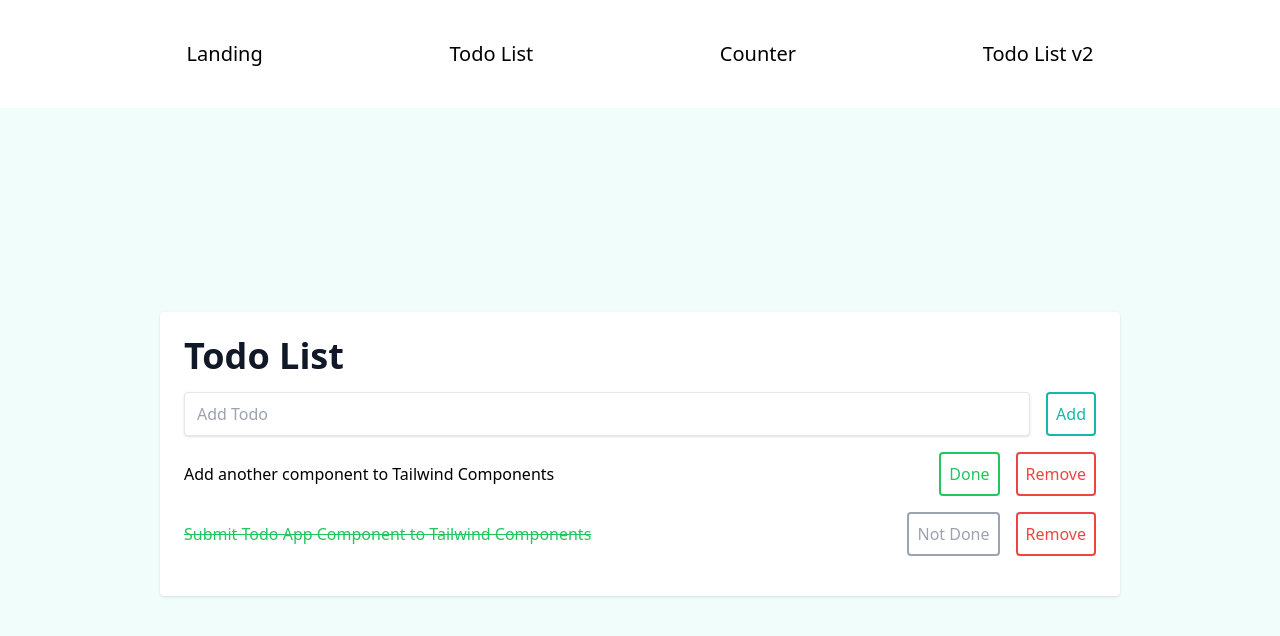
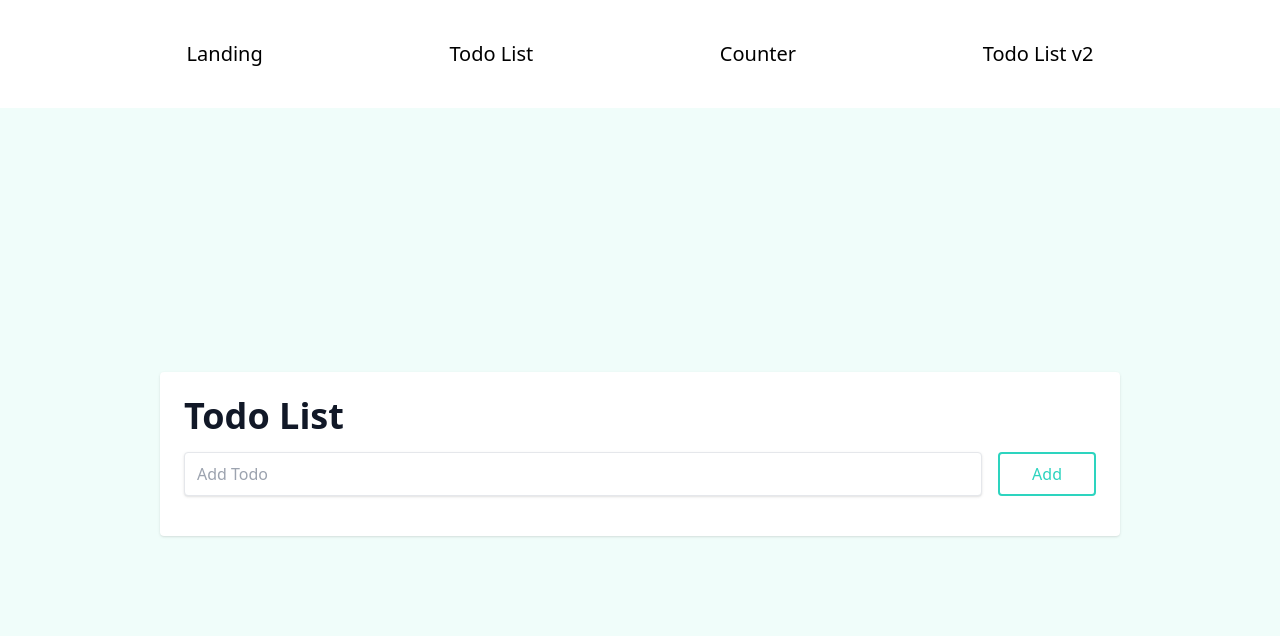
Before and after one commit to Muhammetacin/verou-3-react-intro-Muhammetacin, a React (Create React App) app: page /todosv2 in a window 1280 px wide. Shown: the top 636 px of the page. Built offline with nearby package versions, Linux system fonts and the light colour scheme.

Commit message:
Implement functionalities for todolist v2

```diff
--- a/src/App.js
+++ b/src/App.js
@@ -4,7 +4,7 @@ import { Routes, Route } from "react-router-dom";
 import Todos from "./TodoList/Todos";
 import Counter from "./Counter/Counter";
 import { Landing } from "./Landing";
-import TodoListContainer from "./TodoListv2/TodoListContainer";
+import TodoListPage from "./TodoListv2/TodoListPage";
 
 function App() {
   return (
@@ -15,7 +15,7 @@ function App() {
         <Route path="/" element={<Landing />} />
         <Route path="todos" element={<Todos />} />
         <Route path="counter" element={<Counter />} />
-        <Route path="todosv2" element={<TodoListContainer />} />
+        <Route path="todosv2" element={<TodoListPage />} />
       </Routes>
     </div>
   );
--- /dev/null
+++ b/src/TodoListv2/TodoItem.js
@@ -0,0 +1,55 @@
+import React from "react";
+
+const TodoItem = ({ todos, setTodos }) => {
+  //   const [todos, setTodos] = useState([
+  //     { id: 1, task: "Hello React", completed: true },
+  //     { id: 2, task: "Hello Another React", completed: false },
+  //     { id: 2, task: "Hello Another React 2", completed: true },
+  //   ]);
+  const toggle = (todoId) => {
+    let mapped = todos.map((task) => {
+      return task.id === todoId
+        ? { ...task, completed: !task.completed }
+        : { ...task };
+    });
+    setTodos(mapped);
+  };
+
+  const remove = (todoId) => {
+    const newTodoList = todos.filter((todoItem) => todoItem.id !== todoId);
+    setTodos(newTodoList);
+  };
+
+  return todos.map((todo) => (
+    <div key={todo.id} className="flex mb-4 items-center">
+      <p
+        className={
+          todo.completed
+            ? "w-full line-through text-green-500"
+            : "w-full text-gray-900"
+        }
+      >
+        {todo.task}
+      </p>
+      <button
+        onClick={() => toggle(todo.id)}
+        className={
+          todo.completed
+            ? "shrink-0 p-2 ml-4 mr-2 border-2 rounded hover:text-white text-gray-400 border-gray-400 hover:bg-gray-400 active:bg-gray-500 focus:outline-none focus:ring focus:ring-gray-300"
+            : "shrink-0 p-2 ml-4 mr-2 border-2 rounded hover:text-white text-green-500 border-green-500 hover:bg-green-500 active:bg-green-500 focus:outline-none focus:ring focus:ring-green-300"
+        }
+      >
+        {todo.completed ? "Not Done" : "Done"}
+      </button>
+
+      <button
+        onClick={() => remove(todo.id)}
+        className="shrink-0 p-2 ml-2 border-2 rounded text-red-500 border-red-500 hover:text-white hover:bg-red-500 active:bg-red-500 focus:outline-none focus:ring focus:ring-red-300"
+      >
+        Remove
+      </button>
+    </div>
+  ));
+};
+
+export default TodoItem;
--- a/src/TodoListv2/TodoListContainer.js
+++ /dev/null
@@ -1,48 +0,0 @@
-import React from "react";
-
-const TodoListContainer = () => {
-  return (
-    <div class="w-full flex flex-grow items-center justify-center bg-teal-50 font-sans">
-      <div class="bg-white rounded shadow p-6 m-4 w-full lg:w-3/4 lg:max-w-5xl">
-        <div class="mb-4">
-          <h1 class="text-gray-900 text-4xl font-bold">Todo List</h1>
-          <div class="flex mt-4">
-            <input
-              class="shadow appearance-none border rounded w-full py-2 px-3 mr-4 text-grey-darker"
-              placeholder="Add Todo"
-            />
-            <button class="shrink-0 p-2 border-2 rounded text-teal-500 border-teal-500 hover:text-white hover:bg-teal-500">
-              Add
-            </button>
-          </div>
-        </div>
-        <div>
-          <div class="flex mb-4 items-center">
-            <p class="w-full text-grey-darkest">
-              Add another component to Tailwind Components
-            </p>
-            <button class="shrink-0 p-2 ml-4 mr-2 border-2 rounded hover:text-white text-green-500 border-green-500 hover:bg-green-500">
-              Done
-            </button>
-            <button class="shrink-0 p-2 ml-2 border-2 rounded text-red-500 border-red-500 hover:text-white hover:bg-red-500">
-              Remove
-            </button>
-          </div>
-          <div class="flex mb-4 items-center">
-            <p class="w-full line-through text-green-500">
-              Submit Todo App Component to Tailwind Components
-            </p>
-            <button class="shrink-0 p-2 ml-4 mr-2 border-2 rounded hover:text-white text-gray-400 border-gray-400 hover:bg-gray-400">
-              Not Done
-            </button>
-            <button class="shrink-0 p-2 ml-2 border-2 rounded text-red-500 border-red-500 hover:text-white hover:bg-red-500">
-              Remove
-            </button>
-          </div>
-        </div>
-      </div>
-    </div>
-  );
-};
-
-export default TodoListContainer;
--- /dev/null
+++ b/src/TodoListv2/TodoListForm.js
@@ -0,0 +1,42 @@
+import React, { useRef } from "react";
+import { v4 as uuidv4 } from "uuid";
+
+const TodoListForm = ({ setTodos }) => {
+  const inputRef = useRef();
+
+  const clickAction = (event) => {
+    event.preventDefault();
+    const inputTodo = inputRef.current;
+
+    const id = uuidv4();
+    const task = inputTodo.value;
+    const completed = false;
+
+    setTodos((prevTodos) => [...prevTodos, { id, task, completed }]);
+
+    inputTodo.value = "";
+  };
+
+  return (
+    <div className="mb-4">
+      <h1 className="text-gray-900 text-4xl font-bold">Todo List</h1>
+      <div className="flex mt-4">
+        <form onSubmit={clickAction} className="flex flex-row w-full">
+          <input
+            className="shadow appearance-none border rounded w-full py-2 px-3 mr-4 text-gray-600"
+            placeholder="Add Todo"
+            ref={inputRef}
+            required
+          />
+          <input
+            type="submit"
+            value="Add"
+            className="shrink-0 p-2 px-8 border-2 rounded text-teal-400 border-teal-400 hover:text-white hover:bg-teal-400 active:bg-teal-500 focus:outline-none focus:ring focus:ring-teal-300"
+          />
+        </form>
+      </div>
+    </div>
+  );
+};
+
+export default TodoListForm;
--- /dev/null
+++ b/src/TodoListv2/TodoListPage.js
@@ -0,0 +1,42 @@
+import React, { useState, useEffect } from "react";
+import TodoItem from "./TodoItem";
+import TodoListForm from "./TodoListForm";
+
+const TodoListPage = () => {
+  const [todos, setTodos] = useState([]);
+
+  useEffect(() => {
+    const todoItems = JSON.parse(window.localStorage.getItem("todos"));
+    if (todoItems) {
+      setTodos(todoItems);
+    }
+  }, []);
+
+  useEffect(() => {
+    window.localStorage.setItem("todos", JSON.stringify(todos));
+  }, [todos]);
+
+  return (
+    <div className="w-full flex flex-grow items-center justify-center bg-teal-50 font-sans">
+      {/* TodoList Container start */}
+      <div className="bg-white rounded shadow p-6 m-4 w-full lg:w-3/4 lg:max-w-5xl">
+        {/* Form start */}
+        <TodoListForm setTodos={setTodos} />
+        {/* Form end */}
+
+        {/* Todo Items start */}
+        <div>
+          {/* Todo Item start */}
+          <TodoItem todos={todos} setTodos={setTodos} />
+          {/* Todo Item end */}
+        </div>
+        {/* Todo Items end */}
+      </div>
+      {/* TodoList Container end */}
+    </div>
+  );
+};
+
+export default TodoListPage;
+
+// Source: https://tailwindcomponents.com/component/todo-list-app
```
